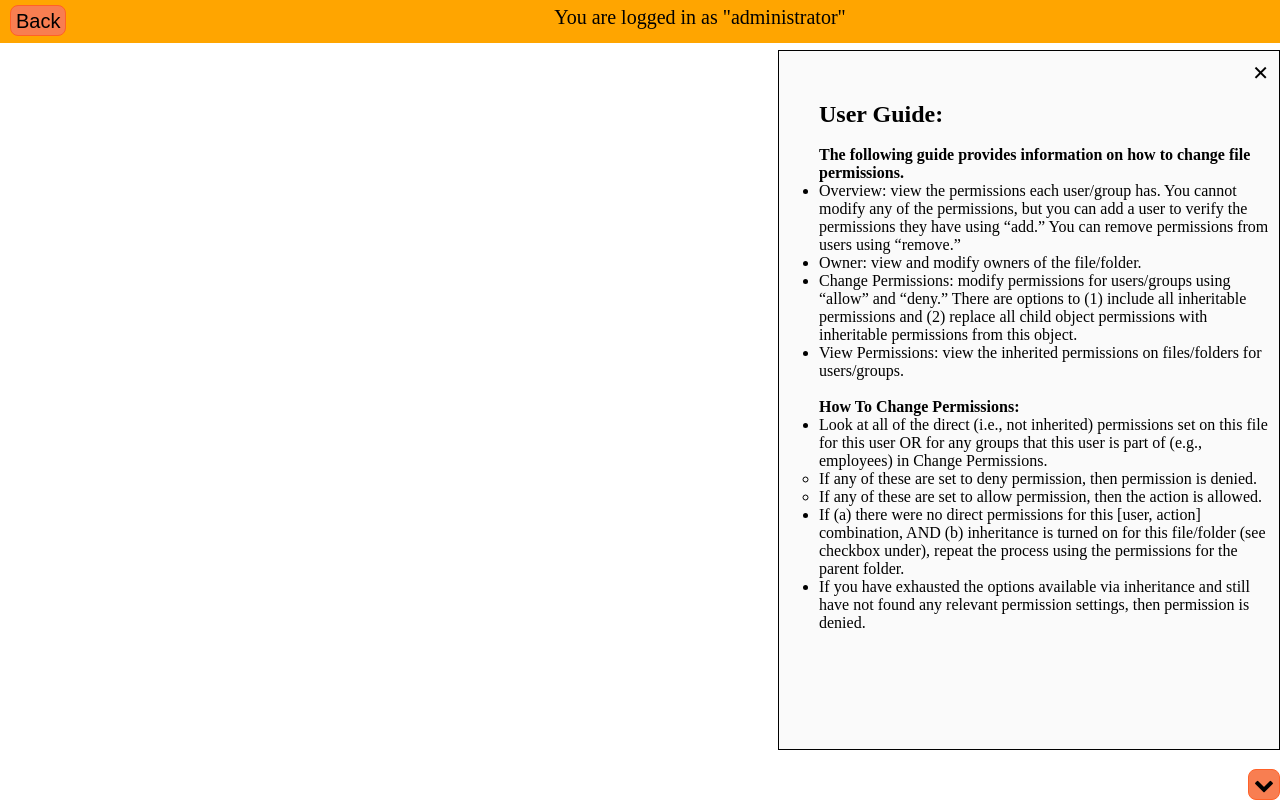
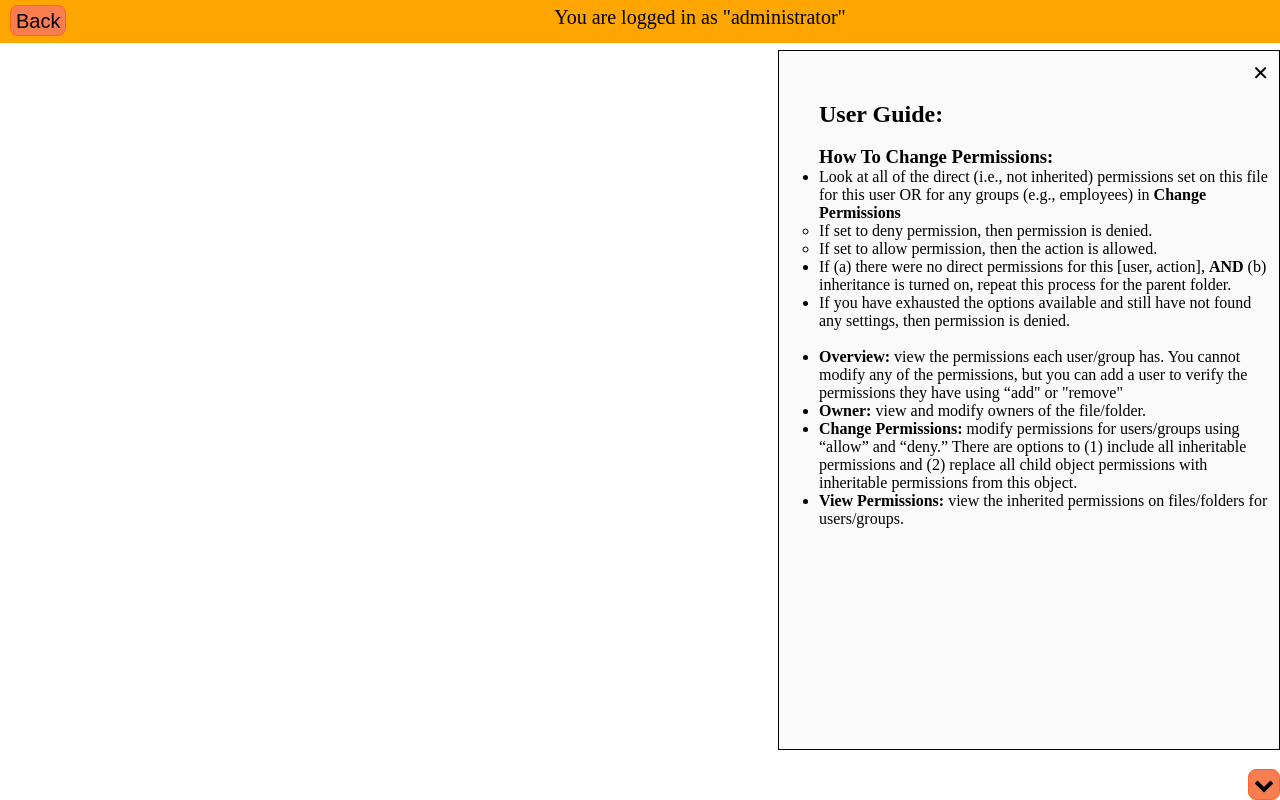
Before and after one commit to cse-256-f23/problem-solving-project-cindy-sammy-amy, a website: page index.html in a window 1280 px wide. Drawn offline with nearby package versions, Linux system fonts and the light colour scheme; no server answers; a script that the page names is missing; a web font is replaced by a local one.

Commit message:
guideupdates

```diff
--- a/controller.js
+++ b/controller.js
@@ -444,9 +444,9 @@ function validate_and_get_logs() {
 }
 
 // User Guide Button
-document.addEventListener("DOMContentLoaded", function () {
+/*document.addEventListener("DOMContentLoaded", function () {
     hide();
-});
+});*/
 
 function openGuide() {
     let directionButton = document.getElementById('directions_button');
--- a/fileperms_style.css
+++ b/fileperms_style.css
@@ -75,6 +75,13 @@
     margin-top: 10px;
     font-weight: bold;
     margin-bottom: 10px;
+}
+#perm_entry_name_text1{
+    font-size: 20px;
+    margin-top: 10px;
+    font-weight: bold;
+    margin-bottom: 10px;
+    color: red;
 }
 
 #adv_owner_current_owner, #selected_user, #adv_effective_current_user{
--- a/index.html
+++ b/index.html
@@ -177,9 +177,10 @@
                                 inherited from the parent object. Make changes here to override the inherited permissions.</div>
 
                             <!-- user list -->
-                            <span id="perm_entry_name_text">*Please do not change anything here. Go to "Change Permissions" to modify.*
-                                <br>
-                                Group or User: </span>
+                            <span id="perm_entry_name_text1">*Please do not change anything here. Go to "Change Permissions" to modify.* </span>
+                            <br>
+                            <br>
+                            <span id="perm_entry_name_text">Group or User: </span>
                                     <div title="Select Users or Groups" id="user_select_dialog">
                                         <div id="user_select_container_perm"></div>
                                         <div id = "button">
@@ -211,24 +212,23 @@
                     <div id="guideinfo" class="guideInfo">
                         <h2>User Guide:</h2>
                         <br>
-                        <p>The following guide provides information on how to change file permissions.</p>
+                        <h3>How To Change Permissions:</h3>
                         <ul>
-                            <li>Overview: view the permissions each user/group has. You cannot modify any of the permissions, but you can add a user to verify the permissions they have using “add.” You can remove permissions from users using “remove.”</li>
-                            <li>Owner: view and modify owners of the file/folder.</li>
-                            <li>Change Permissions: modify permissions for users/groups using “allow” and “deny.” There are options to (1) include all inheritable permissions and (2) replace all child object permissions with inheritable permissions from this object.</li>
-                            <li>View Permissions: view the inherited permissions on files/folders for users/groups. </li>
+                            <li>Look at all of the direct (i.e., not inherited) permissions set on this file for this user OR for any groups (e.g., employees) in <b>Change Permissions</b>
+                                <ul>
+                                    <li>If set to deny permission, then permission is denied.</li>
+                                    <li>If set to allow permission, then the action is allowed.</li>
+                                </ul>
+                            </li>
+                            <li>If (a) there were no direct permissions for this [user, action], <b>AND</b> (b) inheritance is turned on, repeat this process for the parent folder.</li>
+                            <li>If you have exhausted the options available and still have not found any settings, then permission is denied.</li>
                         </ul>
                         <br>
-                        <p id="guideBold">How To Change Permissions:</p>
                         <ul>
-                            <li>Look at all of the direct (i.e., not inherited) permissions set on this file for this user OR for any groups that this user is part of (e.g., employees) in Change Permissions.
-                                <ul>
-                                    <li>If any of these are set to deny permission, then permission is denied.</li>
-                                    <li>If any of these are set to allow permission, then the action is allowed.</li>
-                                </ul>
-                            </li>
-                            <li>If (a) there were no direct permissions for this [user, action] combination, AND (b) inheritance is turned on for this file/folder (see checkbox under), repeat the process using the permissions for the parent folder.</li>
-                            <li>If you have exhausted the options available via inheritance and still have not found any relevant permission settings, then permission is denied.</li>
+                            <li><b>Overview:</b> view the permissions each user/group has. You cannot modify any of the permissions, but you can add a user to verify the permissions they have using “add" or "remove"</li>
+                            <li><b>Owner:</b> view and modify owners of the file/folder.</li>
+                            <li><b>Change Permissions:</b> modify permissions for users/groups using “allow” and “deny.” There are options to (1) include all inheritable permissions and (2) replace all child object permissions with inheritable permissions from this object.</li>
+                            <li><b>View Permissions:</b> view the inherited permissions on files/folders for users/groups. </li>
                         </ul>
                     </div>
                     <button id="close" class="close-button">&#x2715;</button>
```
